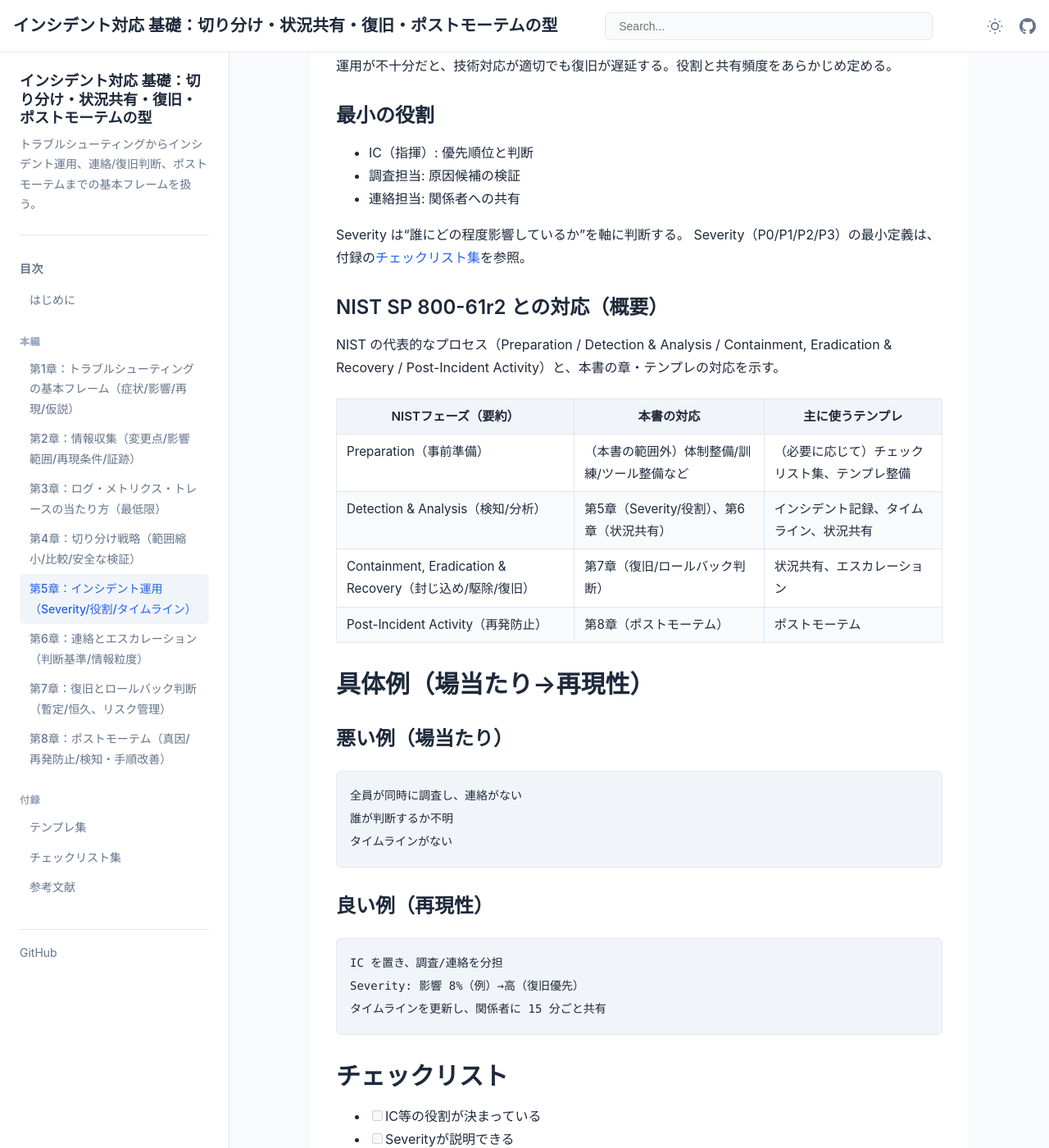
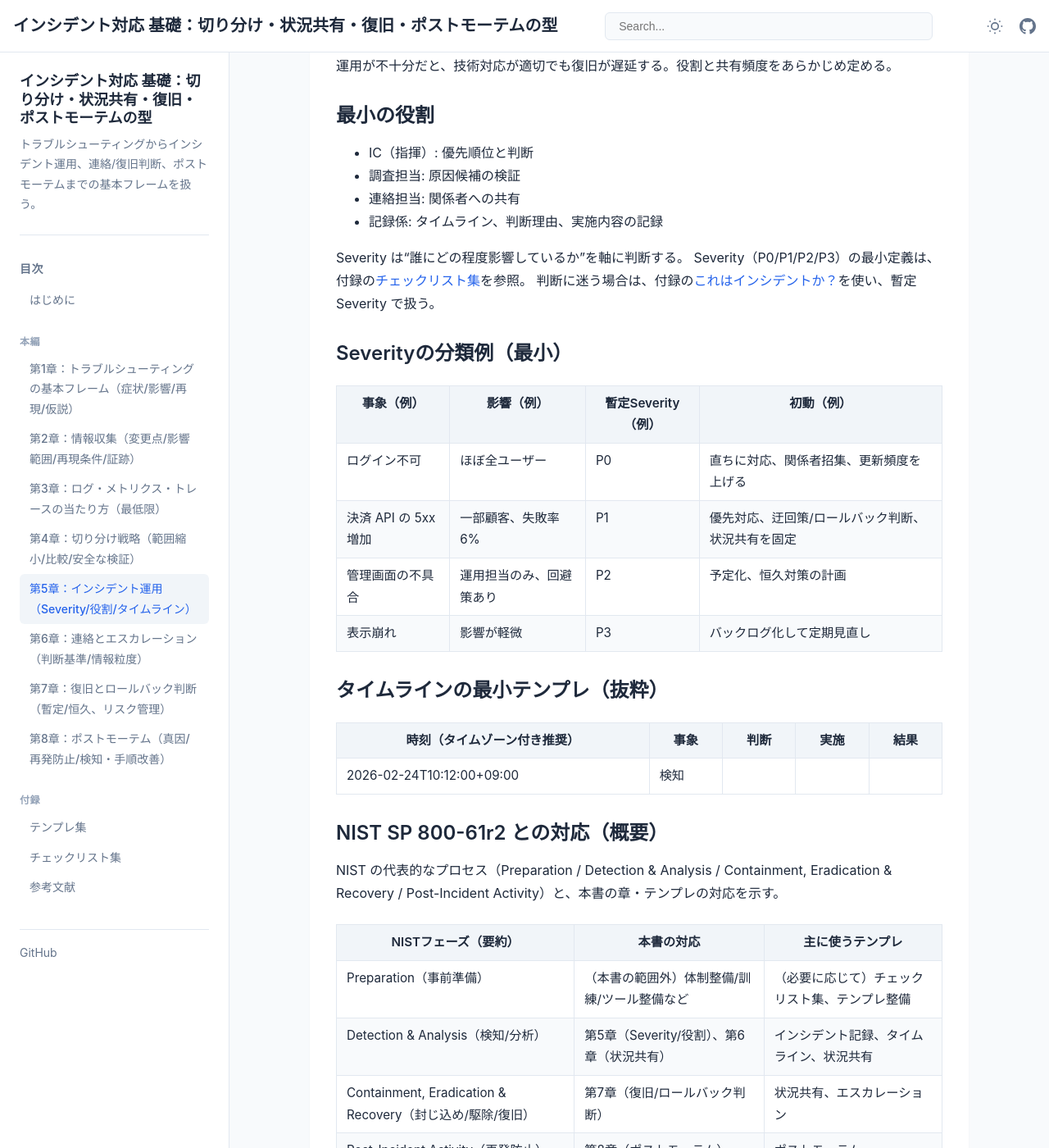
Before and after one commit to itdojp/incident-response-basics-book, a Jekyll site: the page built from docs/chapters/chapter-05/index.md, in a window 1280 px wide and 1400 px high, scrolled down 581 px. Shown: the whole window at 82% size. Built offline with Jekyll 4.4.1, drawn with Linux system fonts in a browser that asks for light colours.

```diff
--- a/docs/chapters/chapter-05/index.md
+++ b/docs/chapters/chapter-05/index.md
@@ -26,9 +26,26 @@ order: 50
 - IC（指揮）: 優先順位と判断
 - 調査担当: 原因候補の検証
 - 連絡担当: 関係者への共有
+- 記録係: タイムライン、判断理由、実施内容の記録
 
 Severity は“誰にどの程度影響しているか”を軸に判断する。
 Severity（P0/P1/P2/P3）の最小定義は、付録の[チェックリスト集](../../appendices/checklists/)を参照。
+判断に迷う場合は、付録の[これはインシデントか？](../../appendices/templates/is-incident/)を使い、暫定 Severity で扱う。
+
+### Severityの分類例（最小）
+
+| 事象（例） | 影響（例） | 暫定Severity（例） | 初動（例） |
+|---|---|---|---|
+| ログイン不可 | ほぼ全ユーザー | P0 | 直ちに対応、関係者招集、更新頻度を上げる |
+| 決済 API の 5xx 増加 | 一部顧客、失敗率 6% | P1 | 優先対応、迂回策/ロールバック判断、状況共有を固定 |
+| 管理画面の不具合 | 運用担当のみ、回避策あり | P2 | 予定化、恒久対策の計画 |
+| 表示崩れ | 影響が軽微 | P3 | バックログ化して定期見直し |
+
+### タイムラインの最小テンプレ（抜粋）
+
+| 時刻（タイムゾーン付き推奨） | 事象 | 判断 | 実施 | 結果 |
+|---|---|---|---|---|
+| 2026-02-24T10:12:00+09:00 | 検知 | | | |
 
 ### NIST SP 800-61r2 との対応（概要）
 
```
Also changed, not shown: docs/chapters/chapter-02/index.md (+8 -0 lines), docs/chapters/chapter-06/index.md (+15 -0 lines).
